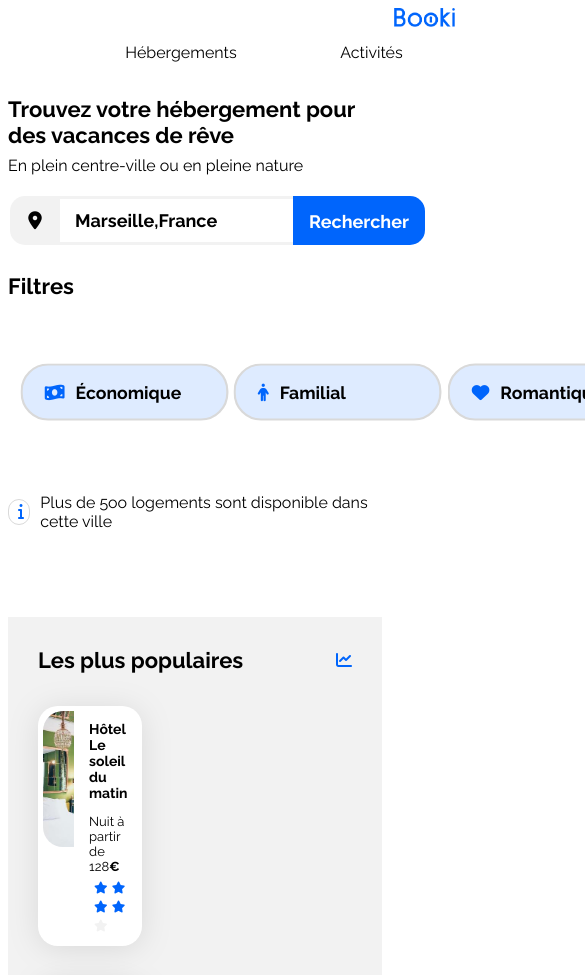
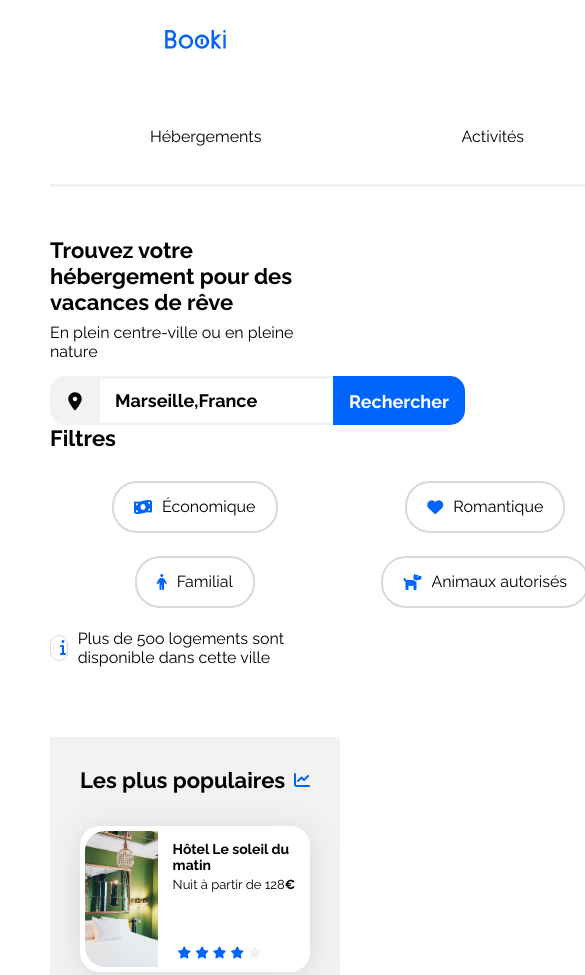
Before and after one commit to RezeeD/OC-P3_booki, a plain HTML site: page index.html in a window 390 px wide. Shown: the top 975 px of the page, 585 px wide, since content can reach past the window. Drawn offline with Linux system fonts and the light colour scheme.

Commit message:
update: mise en place du responsive

```diff
--- a/css/style.css
+++ b/css/style.css
@@ -1,6 +1,8 @@
 /****** General ***********/
 * {
     font-family: 'Raleway', sans-serif;
+    padding: 0;
+    margin: 0;
 }
 
 :root {
@@ -58,44 +60,53 @@ h2{
 
 /**Header**/
 header{
-
     display: flex;
     justify-content: space-between;
+    align-items: flex-end;
+    flex-direction: row;
+    flex-wrap: wrap;
    }
 
-header img{
+.little-logo{
     width: 61px;
-    height: 19px;
+    height: auto;
+    margin-top: 30px;
+}
+nav{
+    display: flex;
+    align-items: center;
   }
 
-nav{
+.nav_effect{
+    width: 162px;
     display: flex;
     justify-content: space-around;
-    list-style: none;
-    width: 381px;
-    height: 19px;
-    top: 48px;
-    left: 982px;
-    padding: 0 0 0 138px;
+    padding-top: 48px;
+    border-top: 3px solid transparent;
+    text-decoration: none;
     }
+
+nav a:hover{
+    color: var(--main-color);
+}
+.nav_effect:hover{
+    border-top: 3px solid;
+}
+
 
 article, nav {
     font-size: 16px;
 }
+
 a{
     text-decoration: none;
     color: black;
-
 }
 
-.nav_effect:hover{
-    color: var(--main-color);
-    border-top: 3px solid;
-    padding-top: 21px;
-}
+
+
 .fa-magnifying-glass{
-    display: none
-;
+    display: none;
 }
 /**Recherche**/
 .search{
@@ -485,18 +496,39 @@ li{
 /* Small devices (phones, less than 768px) */
 @media (max-width: 767.98px) {
     /* ... */
-.main-container{
+/**.main-container{
     box-sizing: content-box;
+}**/
+
+    header{
+        display: flex;
+        flex-direction: column;
+        align-items: center;
+        flex-wrap: wrap;
+    }
+    nav{
+        display: flex;
+        justify-content: space-between;
+        margin-top: 30px;
+        width: 100%;
+
     }
 
-    header{
+nav a{
+    padding: 100px 100px 38px 100px;
     width: 100%;
-        display: flex;
-        flex-direction: column;
-        flex-wrap: wrap-reverse;
-        justify-content: flex-start;
-        align-content: center;
+    border-bottom: 3px solid var(--main-bg-color);
+}
 
+    nav a:hover{
+        border-bottom: 3px solid var(--main-color);
+    }
+
+    .nav_effect{
+        border-top: none;
+    }
+    .nav_effect:hover{
+        border-top: none;
     }
 
     #search_filter{
@@ -517,21 +549,16 @@ li{
 
 
 
-    .filter {
+    /**.filter {
         border: #D9D9D9 solid 2px;
         border-radius: 25px;
         padding: 0 20px 0 20px;
         height: 48px;
         width: 25%;
         font-weight: bold;
-        animation-play-state: paused;
         margin: 12px;
-    }
-    .filter:hover{
-        animation-name: zoom;
-        animation-duration: 1000ms;
-        animation-play-state: paused;
-    }
+    }**/
+
     .hebergements-and-populaires section {
         background-color: var(--main-bg-color);
         border-radius: 0;
@@ -547,7 +574,7 @@ li{
 
     }
 
-    .populaires-cards .card {
+    .populaires-cards a{
         width: 100%;
     }
     .hebergements-and-populaires {
--- a/index.html
+++ b/index.html
@@ -17,11 +17,11 @@
 <body>
     <div class="main-container">
 
-        <header>
-            <img src="images/logo/Booki.png" alt="Logo Booki">
+        <header >
+           <img class="little-logo" src="images/logo/Booki.png" alt="Logo Booki">
             <nav>
-                <p> <a class= "nav_effect" href="#hebergements">Hébergements</a> </p>
-                <p> <a class= "nav_effect" href="#Activites">Activités</a></p>
+                <a class= "nav_effect" href="#hebergements">Hébergements</a>
+                <a class= "nav_effect" href="#Activites">Activités</a>
             </nav>
         </header>
 
```
Lines whose indentation alone changed are shown as unchanged.
